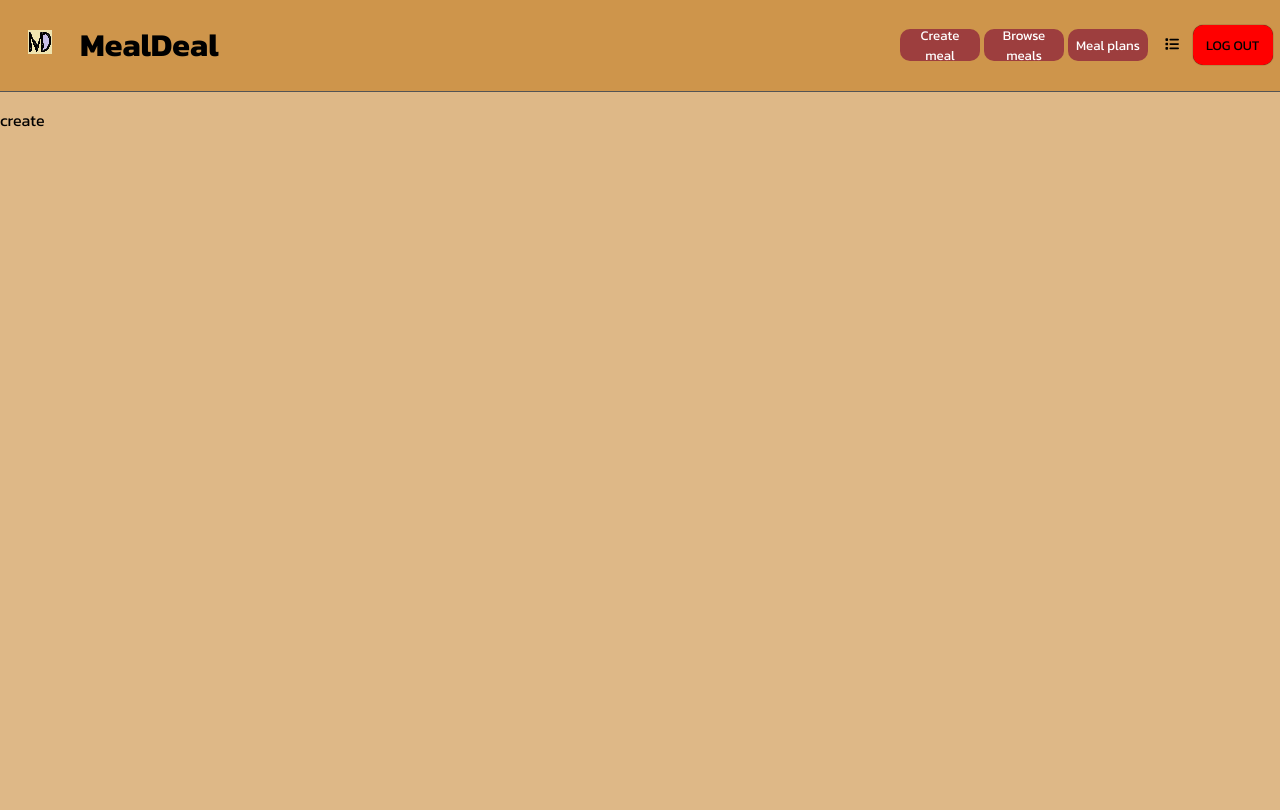
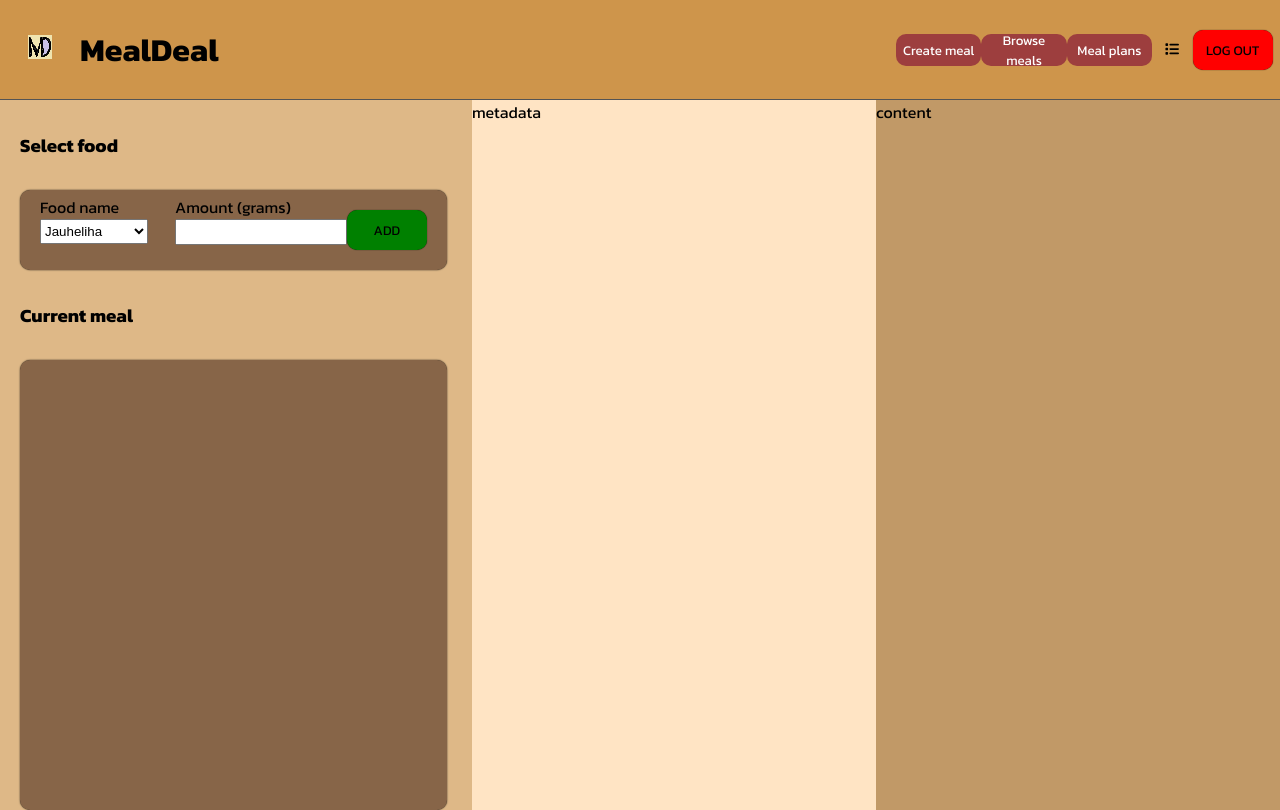
Before and after one commit to sundeka/mealdeal-client, a React (Create React App) app: page /create in a window 1280 px wide. Built offline with nearby package versions, Linux system fonts and the light colour scheme.

Commit message:
start working on Create page

```diff
--- a/src/App.tsx
+++ b/src/App.tsx
@@ -4,7 +4,7 @@ import { BrowserRouter, Routes, Route } from "react-router-dom";
 import Login from "./pages/Login";
 import NotFound from './pages/NotFound';
 import Home from './pages/Home';
-import Create from './pages/Create';
+import Create from './pages/Create/Create';
 import Browse from './pages/Browse';
 import Plans from './pages/Plans';
 
--- a/src/assets/styles/buttonlink.css
+++ b/src/assets/styles/buttonlink.css
@@ -1,7 +1,7 @@
 .button-link {
     display: flex;
     height: 4vh;
-    width: 10vh;
+    width: 11vh;
     border: 2px;
     border-radius: 10px;
     justify-content: center;
--- a/src/assets/styles/card.css
+++ b/src/assets/styles/card.css
@@ -4,7 +4,7 @@
     flex-direction: column;
     border: 2px;
     border-radius: 10px;
-    box-shadow: 0px 0px 5px 0px black;
+    box-shadow: 0px 0px 1.5px 0px black;
     height: 10vh;
     width: 10vh;
 }
@@ -41,3 +41,21 @@
 .homeStatistics h2 {
     align-self: center;
 }
+
+.insert-food {
+    margin-left: 20px;
+    padding-inline-start: 20px;
+    padding-inline-end: 20px;
+    height: 80px;
+    width: 82%;
+    flex-direction: row;
+    justify-content: space-between;
+}
+
+.current-meal {
+    padding-inline-start: 20px;
+    padding-inline-end: 20px;
+    width: 82%;
+    margin-left: 20px;
+    height: 450px;
+}
--- /dev/null
+++ b/src/assets/styles/create.css
@@ -0,0 +1,48 @@
+.createRoot {
+    display: flex;
+    height: 100%;
+}
+
+.insert-root {
+    width: 100%;
+    height: 100%;
+}
+
+.createMetadata {
+    width: 100%;
+    height: 100%;
+    background-color: bisque;
+}
+
+.createContent {
+    width: 100%;
+    height: 100%;
+    background-color: #c19967;
+}
+
+.insert-wrapper-panel {
+    display: flex;
+    flex-direction: column;
+    justify-content: flex-start;
+    padding-block-start: 5px;
+    width: 100%;
+}
+
+.create-card-label {
+    align-self: flex-start;
+}
+
+.create-input {
+    align-self: flex-start;
+}
+
+.insert-dropdown {
+    align-self: flex-start;
+    width: 80%;
+    height: 25px;
+}
+
+.insert-button-add {
+    align-self: center;
+    width: 200px;
+}
--- a/src/assets/styles/header.css
+++ b/src/assets/styles/header.css
@@ -1,6 +1,7 @@
 header {
     display: flex;
     width: 100%;
+    height: 100px;
     border-bottom: 1px inset #000000;
     background-color: #ce954b;
 }
@@ -11,6 +12,7 @@ header {
     flex-direction: column;
     align-items: center;
     width: 100%;
+    height: 100px;
 }
 
 .headerLeft {
--- a/src/assets/styles/index.css
+++ b/src/assets/styles/index.css
@@ -9,12 +9,21 @@ html, body, #root {
     width: 100%;
 }
 
-h1, h2, a, p, label, input, button {
+h1, h2, h3, a, p, label, input, button {
     font-family: "Kanit";
+    margin-block-start: 0;
+    margin-block-end: 0;
+    align-self: center;
 }
 
 .kanit-regular {
     font-family: "Kanit", sans-serif;
     font-weight: 400;
     font-style: normal;
-  }
+}
+
+.mealdeal-common-label {
+    height: 50px;
+    margin: 20px;
+    align-content: center;
+}
--- a/src/pages/Create.tsx
+++ /dev/null
@@ -1,12 +0,0 @@
-import Header from "../components/Header/Header"
-
-const Create = () => {
-  return (
-    <>
-      <Header />
-      <p>create</p>
-    </>
-  )
-}
-
-export default Create
--- /dev/null
+++ b/src/pages/Create/Create.tsx
@@ -0,0 +1,22 @@
+import '../../assets/styles/create.css'
+import Header from "../../components/Header/Header"
+import Insert from './Insert'
+
+const Create = () => {
+  return (
+    <>
+      <Header />
+      <div className="createRoot">
+        <Insert />
+        <div className="createMetadata">
+          <p>metadata</p>
+        </div>
+        <div className="createContent">
+          <p>content</p>
+        </div>
+      </div>
+    </>
+  )
+}
+
+export default Create
--- /dev/null
+++ b/src/pages/Create/Insert.tsx
@@ -0,0 +1,36 @@
+import '../../assets/styles/create.css'
+import ButtonMajor from '../../components/Buttons/ButtonMajor'
+import Card from '../../components/Card/Card'
+
+const Insert = () => {
+  return (
+    <div className="insert-root">
+      <div className="mealdeal-common-label">
+        <h3>Select food</h3>
+      </div>
+      <Card className="insert-food">
+        <div className="insert-wrapper-panel">
+          <p className="create-card-label">Food name</p>
+          <select className="insert-dropdown">
+            <option value="jauhe">Jauheliha</option>
+          </select>
+        </div>
+        <div className="insert-wrapper-panel">
+          <p className="create-card-label">Amount (grams)</p>
+          <input className="create-input" type="number"></input>
+        </div>
+        <div className="insert-button-add">
+          <ButtonMajor text="Add" color="green" />
+        </div>
+      </Card>
+      <div className="mealdeal-common-label">
+        <h3>Current meal</h3>
+      </div>
+      <Card className="current-meal">
+        <p></p>
+      </Card>
+    </div>
+  )
+}
+
+export default Insert
```
